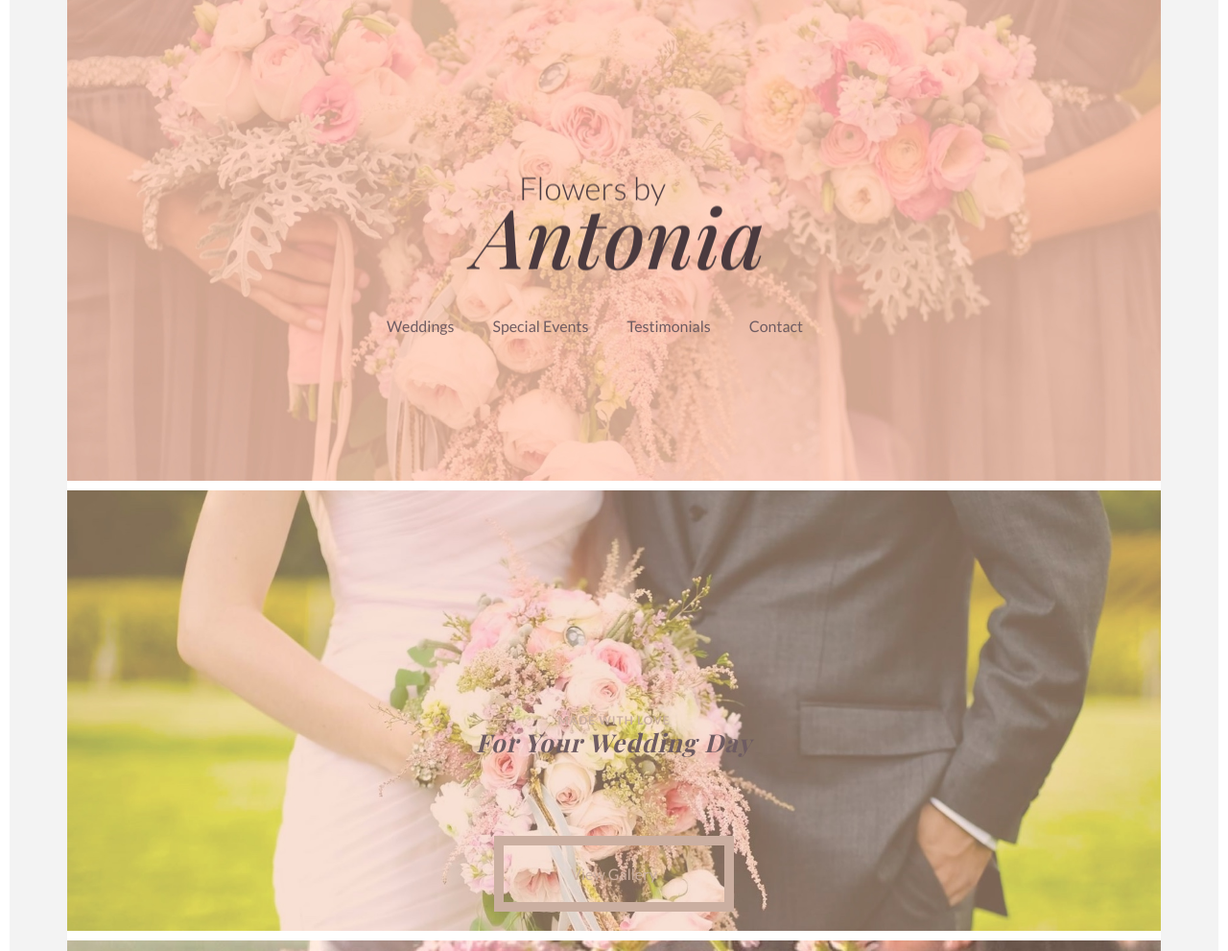
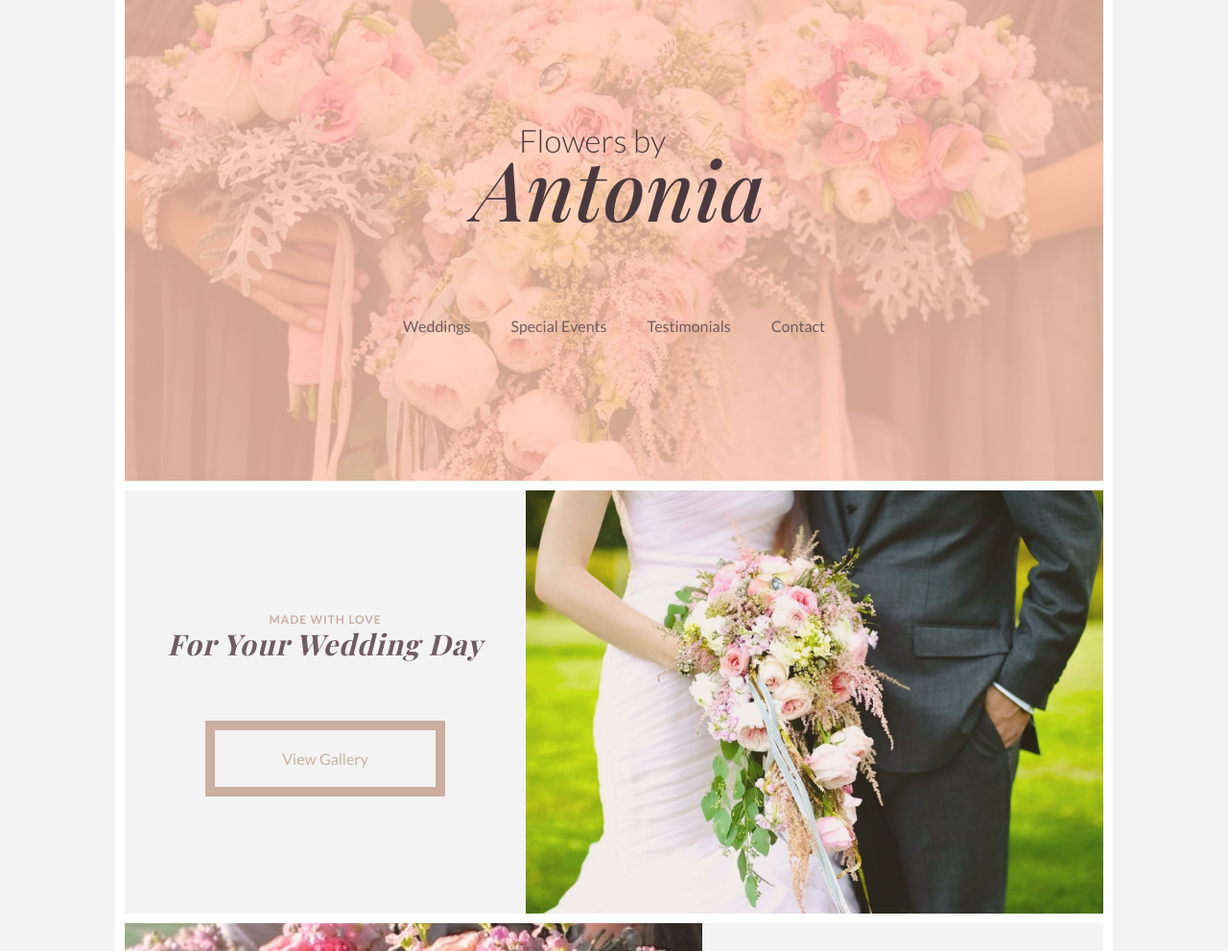
Before and after one commit to manikrathee/flowers-by-antonia, a website: page index.html in a window 1280 px wide. Shown: the part 69-1060 px from the top of the page at 96% size. Drawn offline with nearby package versions, Linux system fonts and the light colour scheme; a web font is replaced by a local one.

Commit message:
updated, added new sections, breakpoints

```diff
--- a/css/import/1140.scss
+++ b/css/import/1140.scss
@@ -1,7 +1,3 @@
-.container {
-	padding-left: 20px;
-	padding-right: 20px;
-}
 
 .row {
 	width: 100%;
--- a/css/styles/base.scss
+++ b/css/styles/base.scss
@@ -39,11 +39,10 @@ a {
   text-decoration: none;
   color: $main-color;
   @include transition(color 0.25s linear);
-
-  body.no-touch & {
-    &:hover {
-      color: darken($main-color, 10%);
-    }
+}
+html.no-touch {
+  a:hover {
+    color: darken($main-color, 10%);
   }
 }
 
@@ -71,17 +70,20 @@ p {
   @include box;
   @include transition( (background 0.25s ease-in-out),(color 0.25s ease-in-out) );
 
-  body.no-touch & {
-    &:hover {
-      background: $main-pink;
-      color: $main-color;
-    }
+}
+html.no-touch {
+  .button:hover {
+    background: $main-pink;
+    color: $main-color;
   }
 }
 
 
 
 #main {
+  max-width: 1040px;
+  margin-left: auto;
+  margin-right: auto;
   @include box;
   @include transition(border 0.25s ease-out);
 }
@@ -147,8 +149,10 @@ h2  {
   top: 70%;
   left: 50%;
   transform: translate(-50%, 0);
-  width: auto;
+  width: 100%;
   overflow: hidden;
+  text-align: center;
+
   ul {
     width: 100%;
     margin: 0;
@@ -157,17 +161,23 @@ h2  {
 
   li {
     list-style-type: none;
-    display: block;
-    width: auto;
+    display: inline;
     text-align: center;
     margin-right: 40px;
-    float: left;
     text-align: left;
+
+    &:last-child {
+      margin-right: 0;
+    }
   }
 
 }
 
 .image-panel {
+  max-width: 350px;
+  margin-left: auto;
+  margin-right: auto;
+
   background-position: center top;
   background-size: 100%;
   background-repeat: no-repeat;
@@ -207,7 +217,7 @@ h2  {
 @media (min-width: 768px) {
 
   .button {
-    margin: 80px auto 0;
+    margin: 60px auto 20px;
   }
 
   #main {
@@ -222,6 +232,7 @@ h2  {
     .logo {
       width: 308px;
       height: 99px;
+      transform: translate(-50%, -100%);
     }
 
   }
@@ -231,4 +242,78 @@ h2  {
     z-index: 99;
   }
 
+  .image-panel {
+    overflow: hidden;
+    max-width: none;
+    margin: 0;
+    padding: 0;
+    background-size: 59%;
+    @include box;
+
+    header {
+      width: 41%;
+      padding: 10% 0;
+    }
+
+    h2 {
+      font-size: 21px;
+      text-align: center;
+    }
+  }
+
+  .weddings {
+    background-image: url('#{$imagePath}/wedding-bg-tablet.jpg');
+    background-position: right center;
+
+
+  }
+
+  .special-events {
+    background-image: url('#{$imagePath}/special-events-bg-tablet.jpg');
+    background-position: left center;
+
+    header {
+      padding-left: 59%;
+    }
+
+  }
+
+
 }
+
+
+
+
+
+
+
+
+
+@media (min-width: 930px) {
+
+  .image-panel {
+    h2 {
+      font-size: 28px;
+    }
+  }
+
+}
+
+
+
+
+
+
+
+
+
+
+@media (min-width: 1040px) {
+
+  .image-panel {
+    h2 {
+      font-size: 30px;
+    }
+  }
+
+}
--- a/index.html
+++ b/index.html
@@ -65,7 +65,7 @@
       </nav>
   	</header>
 
-    <section id="weddings" class="row weddings image-panel">
+    <section id="weddings" class="weddings image-panel">
       <header>
         <h2>
           <span>Made With Love</span>
@@ -75,7 +75,7 @@
       </header>
     </section>
 
-    <section id="special-events" class="row special-events image-panel">
+    <section id="special-events" class="special-events image-panel">
       <header>
         <h2>
           <span>Made With Love</span>
```
Also changed, not shown: css/style.css, img/special-events-bg-tablet.jpg (added), img/wedding-bg-tablet.jpg (added), 1 other file.
